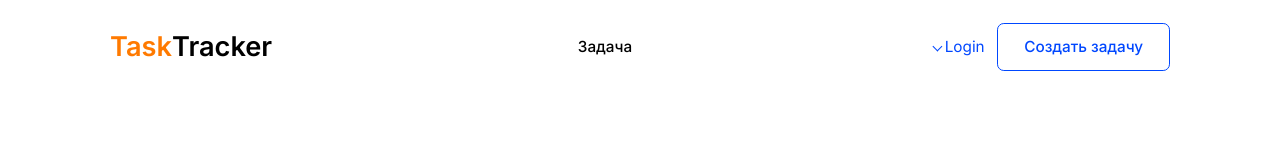
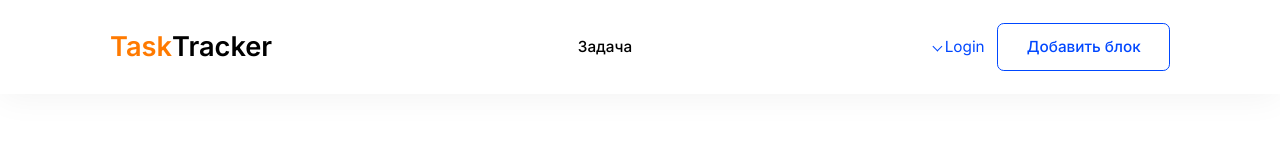
Before and after one commit to KLdevelop/task_tracker_cpt, a React (Create React App) app in the folder task_tracker/: page /taskblocks in a window 1280 px wide. Shown: the top 160 px of the page. Built offline with nearby package versions, Linux system fonts and the light colour scheme.

Commit message:
started dev moving block

```diff
--- a/task_tracker/src/pages/task_blocks/task_blocks.jsx
+++ b/task_tracker/src/pages/task_blocks/task_blocks.jsx
@@ -4,7 +4,11 @@ import './task_blocks.scss';
 class BlocksPage extends Component {
     state = {
         arrStateLogin: true,
-        title: "Задача"
+        title: "Задача",
+        blocks: [],
+        onMoveBlock: false,
+        dx: 0,
+        dy: 0
     };
 
     onLoginClick = () => {
@@ -14,8 +18,65 @@ class BlocksPage extends Component {
         });
     };
 
+    onNewBlockClick = (title, status) => {
+        let { blocks } = this.state;
+        blocks.push({
+            title,
+            status,
+            styles: {
+                top: '150px',
+                left: '50px'
+            }
+        });
+        this.setState({
+            blocks
+        });
+    };
+
+    onBlockDown = (e) => {
+        this.setState({
+            onMoveBlock: true,
+            dx: e.clientX - e.target.offsetLeft,
+            dy: e.clientY - e.target.offsetTop
+        });
+    };
+
+    onBlockMove = (id, e) => {
+        const { blocks, onMoveBlock, dx, dy } = this.state;
+        const deltaX = e.clientX - dx;
+        const deltaY = e.clientY - dy;
+        if (onMoveBlock && deltaX >= 0 && deltaY >= 110) {
+            blocks[id].styles = {
+                top: deltaY + "px",
+                left: deltaX + "px"
+            };
+            this.setState({
+                blocks
+            });
+        }
+    };
+
+    onBlockOut = (id, e) => {
+        const { blocks, dx, dy } = this.state;
+        const deltaX = e.clientX - dx;
+        const deltaY = e.clientY - dy;
+        blocks[id].styles = {
+            top: deltaY + "px",
+            left: deltaX + "px"
+        };
+        this.setState({
+            blocks
+        });
+    };
+
+    onBlockUp = () => {
+        this.setState({
+            onMoveBlock: false
+        });
+    };
+
     render() {
-        const { title, arrStateLogin } = this.state;
+        const { title, arrStateLogin, blocks } = this.state;
         return (
             <div className="blocksPage">
                 <header>
@@ -29,10 +90,29 @@ class BlocksPage extends Component {
                                     Login
                                 </>
                             </h2>
-                            <button className="bttn">Создать задачу</button>
+                            <button className="bttn"
+                                onClick={ () => this.onNewBlockClick('Блок', '10%') }
+                            >
+                                Добавить блок
+                            </button>
                         </div>
                     </div>
                 </header>
+                <div className="blocksCont">
+                    {
+                        blocks.map((block, id) =>
+                            <div key={ id }
+                                onMouseDown={ this.onBlockDown }
+                                onMouseMove={ (e) => this.onBlockMove(id, e) }
+                                onMouseUp={ this.onBlockUp }
+                                style={ block.styles }
+                            >
+                                <h3>{ block.title }</h3>
+                                <p>{ block.status }</p>
+                            </div>
+                        )
+                    }
+                </div>
             </div>
         );
     }
--- a/task_tracker/src/pages/task_blocks/task_blocks.scss
+++ b/task_tracker/src/pages/task_blocks/task_blocks.scss
@@ -20,6 +20,9 @@ button {
 }
 
 .blocksPage {
+    * {
+        @include noSelect();
+    }
     zoom: 0.85;
     * {
         font-family: $ff;
@@ -32,6 +35,10 @@ button {
         background-color: rgba(0, 0, 0, 0.02);
     }
     header {
+        z-index: 9999999;
+        box-shadow: 0px 4px 40px rgba(0, 0, 0, 0.05);
+        background: #FFFFFF;
+        height: 110px;
         .headCont{
             display: flex;
             justify-content: space-between;
@@ -93,4 +100,16 @@ button {
             }
         }
     }
+    .blocksCont {
+        z-index: 0;
+        div {
+            z-index: -1;
+            width: 200px;
+            height: 80px;
+            border: 1px solid black;
+            position: absolute;
+            border-radius: 24px;
+            text-align: center;
+        }
+    }
 }
--- a/task_tracker/src/pages/todo_list/todo_list.jsx
+++ b/task_tracker/src/pages/todo_list/todo_list.jsx
@@ -2,6 +2,10 @@ import React, { Component } from 'react';
 import './todo_list.scss';
 
 class TodoListPage extends Component {
+    constructor(props) {
+        super(props);
+    }
+
     state = {
         titleFilt: '',
         sortChecked: 'createtime',
@@ -83,6 +87,10 @@ class TodoListPage extends Component {
         });
     };
 
+    onNewTaskClick = () => {
+        this.props.history.push('/taskblocks');
+    };
+
     render() {
         const { tasks, sortChecked, titleFilt, arrStateInfo, arrStatePeriod, arrStateLogin, arrStateShow,
             arrStateTitle, arrStateSort } = this.state;
@@ -98,7 +106,7 @@ class TodoListPage extends Component {
                                     Login
                                 </>
                             </h2>
-                            <button className="bttn">Создать задачу</button>
+                            <button className="bttn" onClick={ this.onNewTaskClick }>Создать задачу</button>
                         </div>
                     </div>
                 </header>
```
